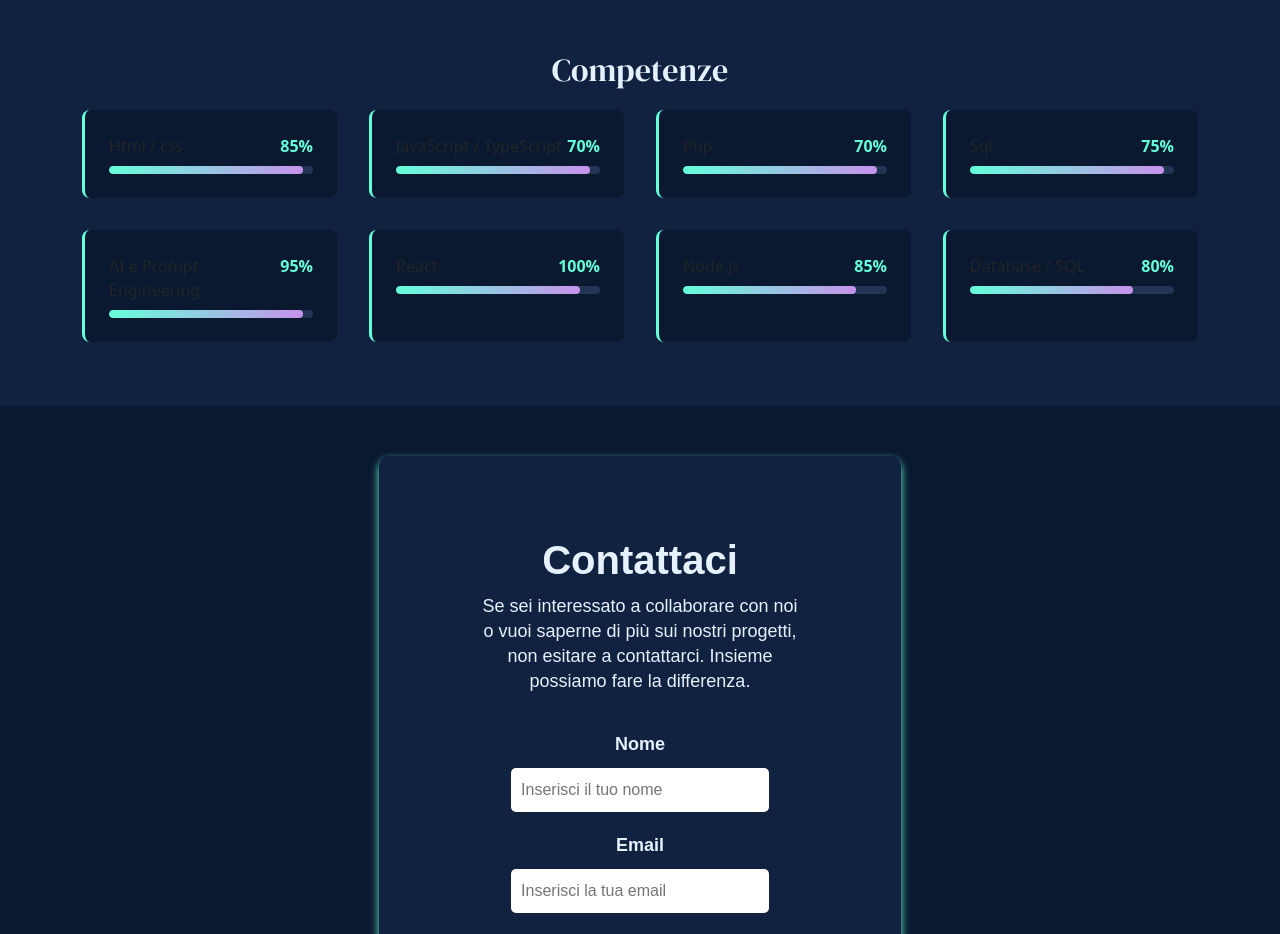
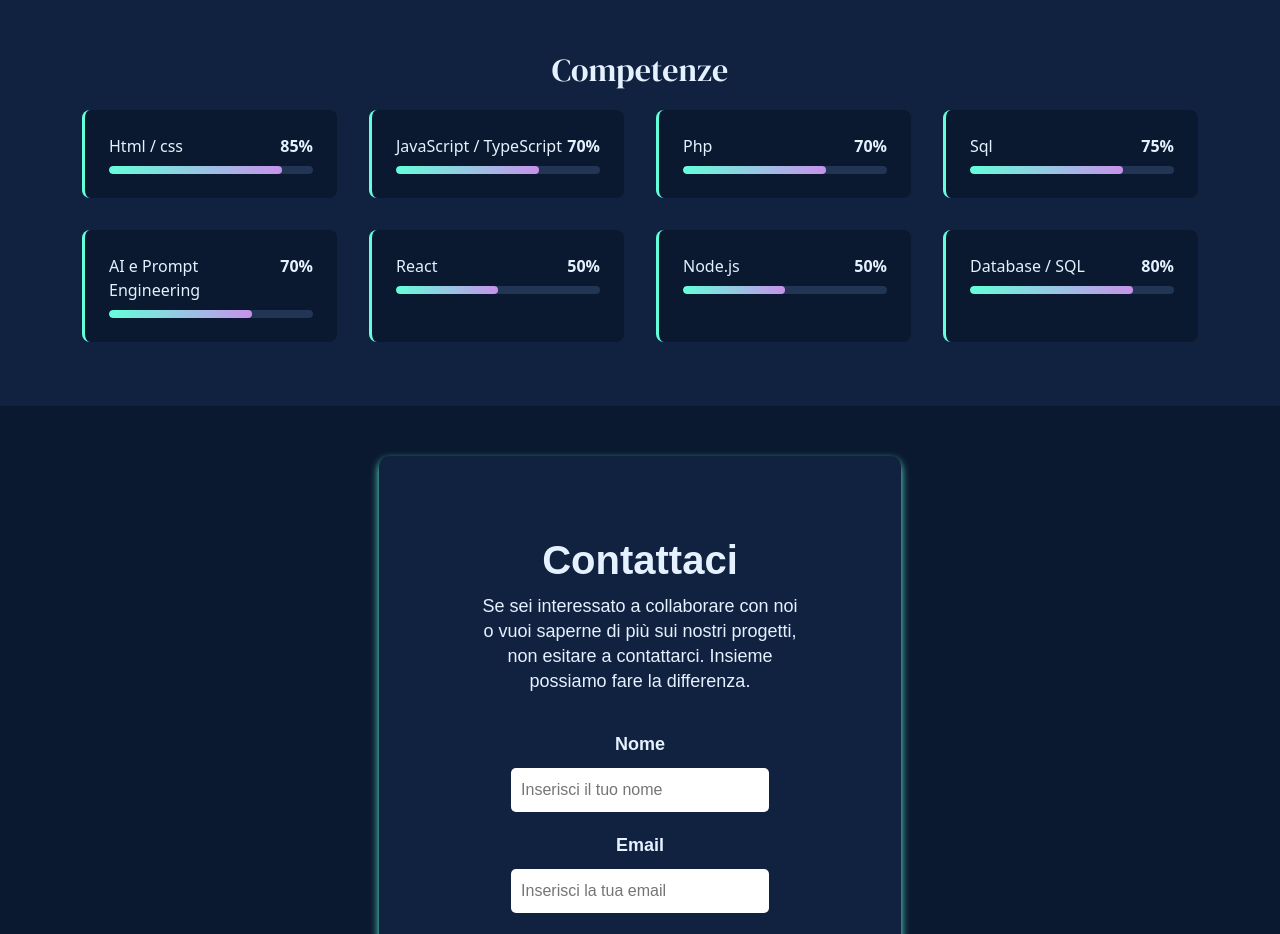
Before and after one commit to NewdemoNew/Dhe-Lab, a plain HTML site: page index.html in a window 1280 px wide. Shown: the part 4380-5314 px from the top of the page. Drawn offline with nearby package versions, Linux system fonts and the light colour scheme.

Commit message:
sistemazione skills

```diff
--- a/assets/sass/style-index.scss
+++ b/assets/sass/style-index.scss
@@ -822,10 +822,11 @@ footer{
             padding: 4rem 0;
             background-color: $card;
             >.container{
+
                     >.section-title{
-                color: $testo-principale;
                     text-align: center;
                     font-family: $title-font;
+                    color: $testo-principale;
                     margin-bottom: 20px;
                 }
             }
@@ -839,7 +840,7 @@ footer{
 
         .skill-item {
             padding: 1.5rem;
-            background-color: #0A192F;
+            background-color: $sfondo;
             border-radius: 8px;
             border-left: 3px solid $pulsanti;
         }
@@ -848,33 +849,35 @@ footer{
             display: flex;
             justify-content: space-between;
             margin-bottom: 0.5rem;
-            >h2{
+            >span{
                 color:$testo-principale;
             }
         }
 
         .skill-percent {
-            color: #64FFDA;
+            color: $pulsanti;
             font-weight: bold;
         }
 
         .skill-bar {
             width: 100%;
             height: 8px;
-            background-color: #233554;
+            background-color: $hover;
             border-radius: 10px;
             overflow: hidden;
         }
 
         .skill-progress {
+            width: 0;
             height: 100%;
-            background: linear-gradient(90deg, #64FFDA, #C792EA);
+            background: linear-gradient(90deg, $pulsanti, #C792EA);
             border-radius: 10px;
-            animation: fillBar 1.5s ease-out;
+            animation: fillBar 1.5s ease-out ;
         }
 
         @keyframes fillBar {
             from { width: 0; }
+            to { width: 100%; }
         }
 
 // media query per tablet e mobile
--- a/index.html
+++ b/index.html
@@ -231,7 +231,7 @@
                             <span class="skill-percent">85%</span>
                         </div>
                         <div class="skill-bar">
-                            <div class="skill-progress" style="width: 95%"></div>
+                            <div class="skill-progress" style="width: 85%"></div>
                         </div>
                     </div>
                     <div class="skill-item">
@@ -240,7 +240,7 @@
                             <span class="skill-percent">70%</span>
                         </div>
                         <div class="skill-bar">
-                            <div class="skill-progress" style="width: 95%"></div>
+                            <div class="skill-progress" style="width: 70%"></div>
                         </div>
                     </div>
                     <div class="skill-item">
@@ -249,7 +249,7 @@
                             <span class="skill-percent">70%</span>
                         </div>
                         <div class="skill-bar">
-                            <div class="skill-progress" style="width: 95%"></div>
+                            <div class="skill-progress" style="width: 70%"></div>
                         </div>
                     </div>
                     <div class="skill-item">
@@ -258,34 +258,34 @@
                             <span class="skill-percent">75%</span>
                         </div>
                         <div class="skill-bar">
-                            <div class="skill-progress" style="width: 95%"></div>
+                            <div class="skill-progress" style="width: 75%"></div>
                         </div>
                     </div>
                     <div class="skill-item">
                         <div class="skill-name">
                             <span>AI e Prompt Engineering</span>
-                            <span class="skill-percent">95%</span>
+                            <span class="skill-percent">70%</span>
                         </div>
                         <div class="skill-bar">
-                            <div class="skill-progress" style="width: 95%"></div>
+                            <div class="skill-progress" style="width: 70%"></div>
                         </div>
                     </div>
                     <div class="skill-item">
                         <div class="skill-name">
                             <span>React</span>
-                            <span class="skill-percent">100%</span>
+                            <span class="skill-percent">50%</span>
                         </div>
                         <div class="skill-bar">
-                            <div class="skill-progress" style="width: 90%"></div>
+                            <div class="skill-progress" style="width: 50%"></div>
                         </div>
                     </div>
                     <div class="skill-item">
                         <div class="skill-name">
                             <span>Node.js</span>
-                            <span class="skill-percent">85%</span>
+                            <span class="skill-percent">50%</span>
                         </div>
                         <div class="skill-bar">
-                            <div class="skill-progress" style="width: 85%"></div>
+                            <div class="skill-progress" style="width: 50%"></div>
                         </div>
                     </div>
                     <div class="skill-item">
```
Also changed, not shown: assets/sass/style-index.css, 1 other file. Lines whose indentation alone changed are shown as unchanged.
